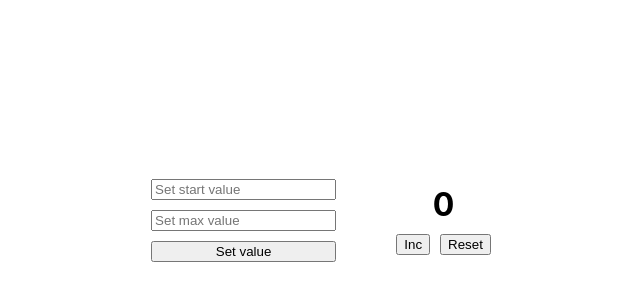
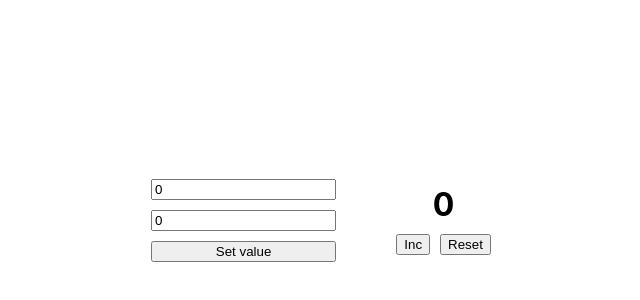
Before and after one commit to FillArt/counter, a React (Create React App) app: page / in a window 1280 px wide. Shown: the part 180-480 px from the top of the page, without its empty margins (319-959 px from the left). Built offline with nearby package versions, Linux system fonts and the light colour scheme.

Commit message:
feat: Base counter function

```diff
--- a/src/components/base/Input.tsx
+++ b/src/components/base/Input.tsx
@@ -1,13 +1,14 @@
 import React, {ChangeEvent} from 'react';
 
 type InputProps = {
-    placeholder?: string;
+    value: number
+    callback: (value: number) => void
+    placeholder: string;
 }
 
 export const Input = (props: InputProps) => {
-    const { placeholder } = props;
-    const [value, setValue] = React.useState('');
-    const onChangeHandler = (e: ChangeEvent<HTMLInputElement>) => setValue(e.target.value);
+    const { placeholder, callback, value } = props;
+    const onChangeHandler = (e: ChangeEvent<HTMLInputElement>) => callback(Number(e.target.value));
 
-    return <input type="text" value={value} placeholder={placeholder} onChange={onChangeHandler} />;
+    return <input type="number" value={value} placeholder={placeholder} onChange={onChangeHandler} />;
 };
--- a/src/features/Counter.tsx
+++ b/src/features/Counter.tsx
@@ -1,22 +1,37 @@
-import React from 'react';
+import React, {useState} from 'react';
 import {Input} from "../components/base/Input";
 import {Button} from "../components/base/Button";
 
 export const Counter = () => {
+
+    const [value, setValue] = useState(0);
+    const [startValue, setStartValue] = useState(0);
+    const [maxValue, setMaxValue] = useState(0);
+
+    const setValueHandler = () => setValue(startValue)
+    const incrementHandler = () => {
+        setValue(value + 1)
+    }
+    const resetHandler = () => {
+        setStartValue(0)
+        setMaxValue(0)
+        setValue(0)
+    }
+
     return (
         <div style={{display: "flex", justifyContent: "space-around", margin: "0 auto", alignItems: "center", height: "100vh", maxWidth: '400px'}}>
             <div style={{display: 'flex', flexDirection: 'column', gap: '10px', maxWidth: '200px'}}>
-                <Input placeholder={'Set start value'}/>
-                <Input placeholder={'Set max value'}/>
-                <Button label={'Set value'} onClick={() => alert('Set values')}/>
+                <Input placeholder={'Set start value'} value={startValue} callback={setStartValue}/>
+                <Input placeholder={'Set max value'} value={maxValue} callback={setMaxValue}/>
+                <Button label={'Set value'} onClick={setValueHandler}/>
             </div>
 
             <div style={{display: 'flex', flexDirection: 'column', gap: '10px', textAlign: "center", maxWidth: '200px'}}>
-                <h1 style={{margin: '0px'}}>0</h1>
+                <h1 style={{margin: '0px'}}>{value}</h1>
 
                 <div style={{display: 'flex', gap: '10px', maxWidth: '200px'}}>
-                    <Button label={'Inc'} onClick={() => alert('Inc++')}/>
-                    <Button label={'Reset'} onClick={() => alert('Reset')}/>
+                    <Button label={'Inc'} onClick={incrementHandler}/>
+                    <Button label={'Reset'} onClick={resetHandler}/>
                 </div>
             </div>
         </div>
```
